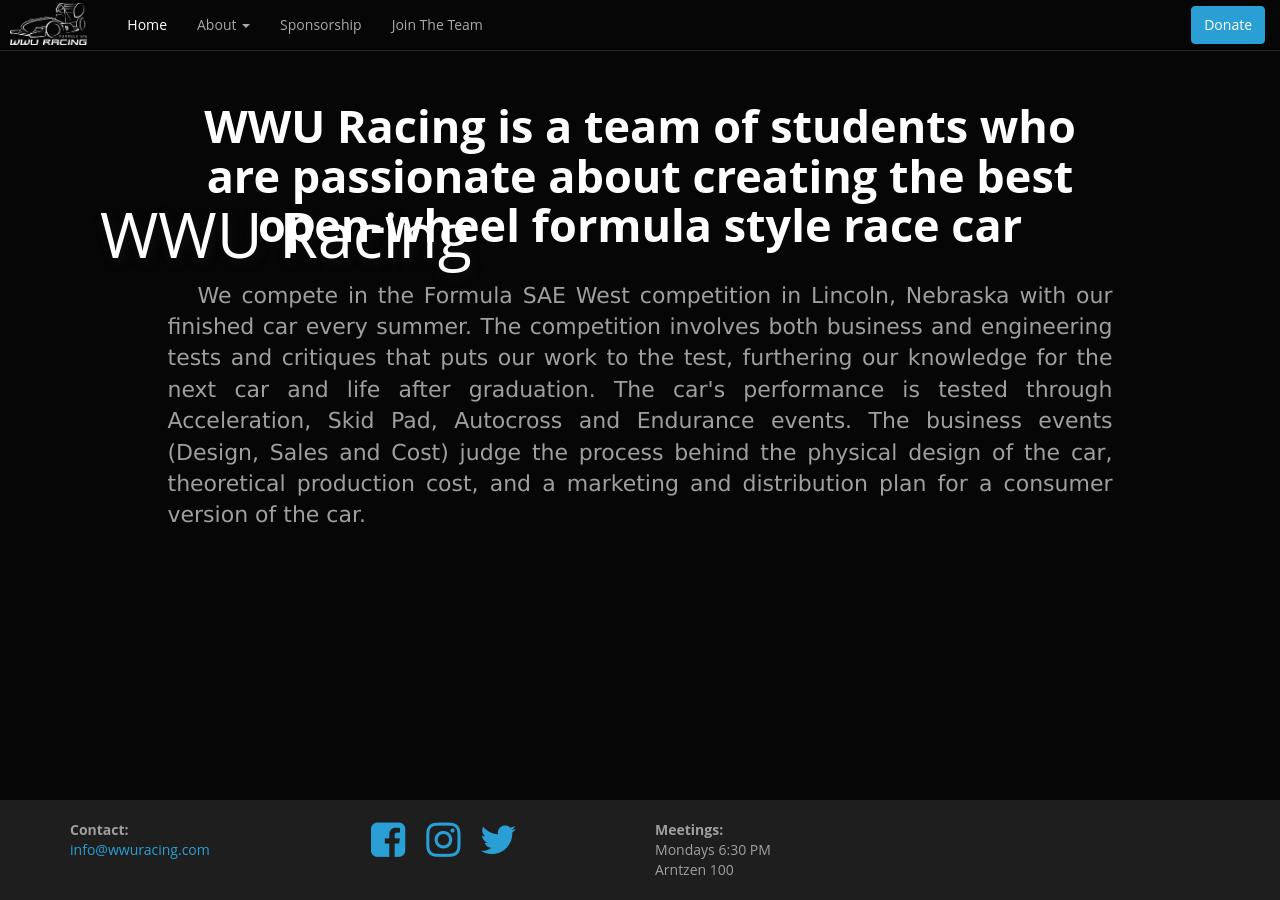
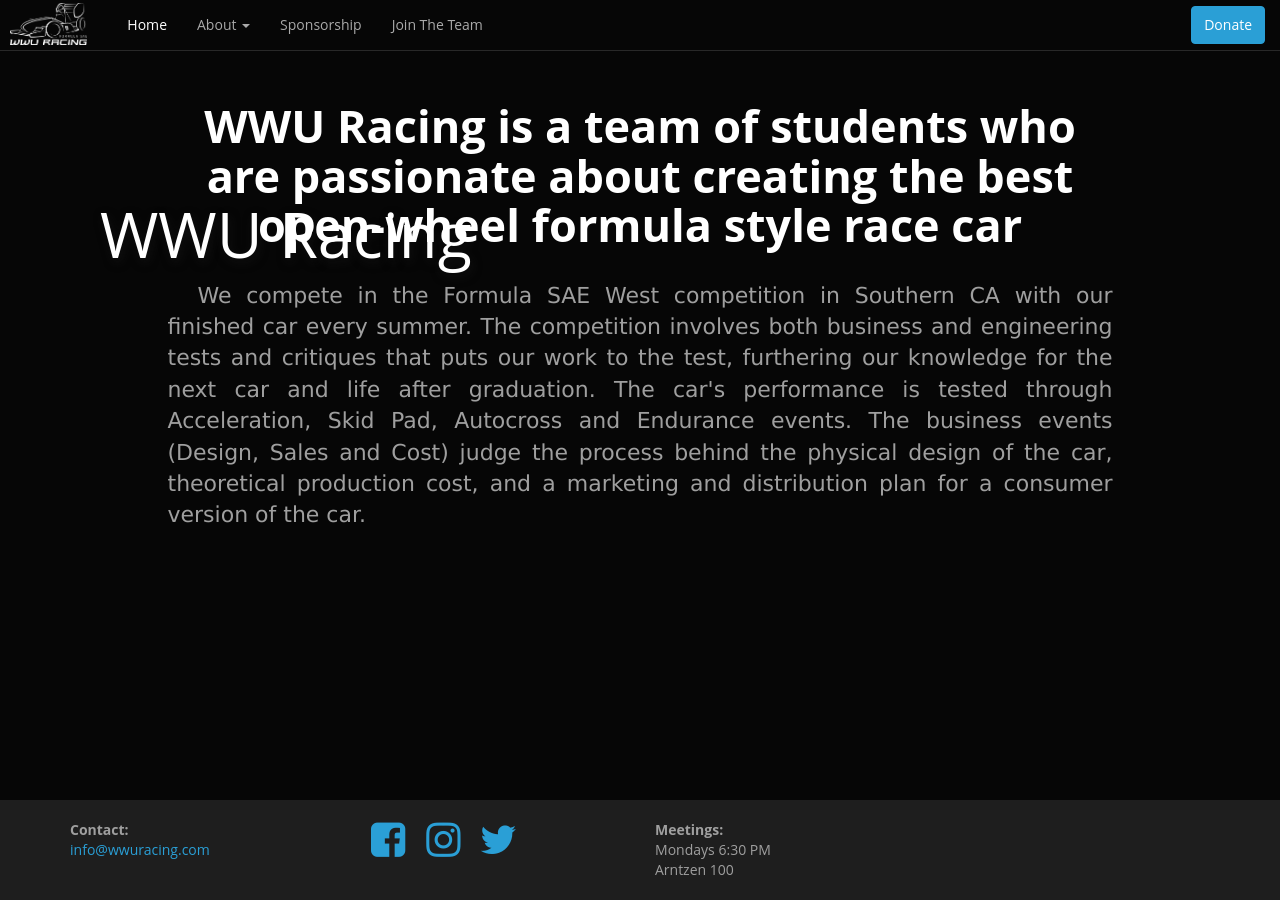
Before and after one commit to wwuracingGH/wwuracingGH.github.io, a Jekyll site: the page built from index.html, in a window 1280 px wide. Built offline with Jekyll 4.4.1, drawn with Linux system fonts in a browser that asks for light colours; some web fonts are replaced.

Commit message:
Update index.html

```diff
--- a/index.html
+++ b/index.html
@@ -15,7 +15,7 @@
 <br>
 
 <p class="text-justify" style="font-size:2.2rem; text-indent:3rem">
-We compete in the Formula SAE West competition in Lincoln, Nebraska with our finished car every summer.
+We compete in the Formula SAE West competition in Southern CA with our finished car every summer.
 The competition involves both business and engineering tests and critiques that puts our work to the test, furthering our knowledge for
 the next car and life after graduation. The car's performance is tested through Acceleration, Skid Pad, Autocross and Endurance events.
 The business events (Design, Sales and Cost) judge the process behind the physical design of the car, theoretical production cost, and a
```
